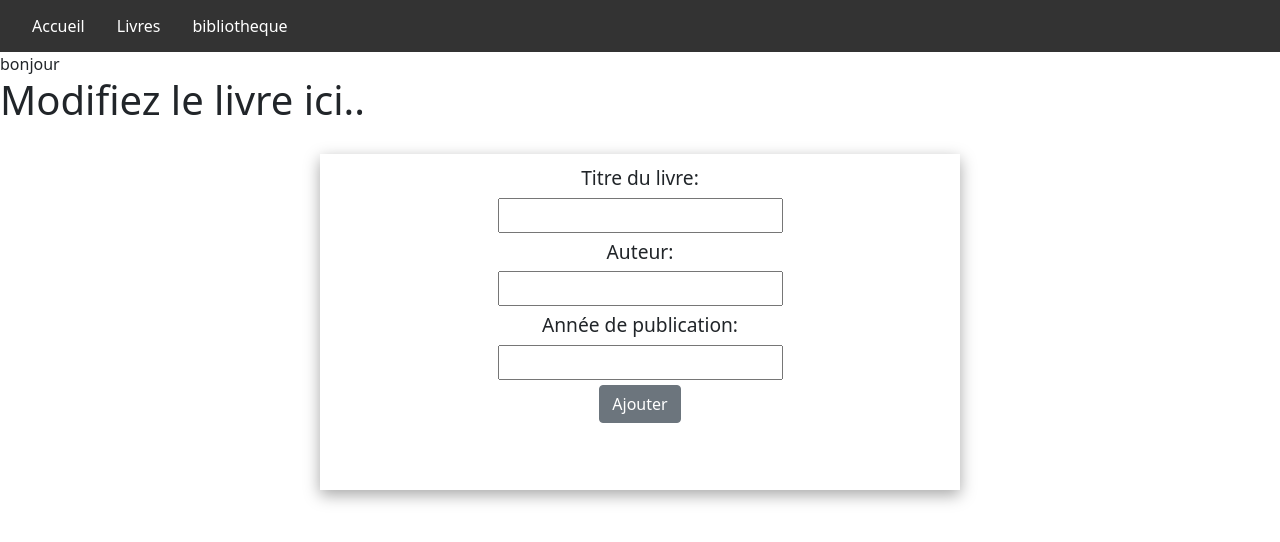
After one commit to Elynadev/creation-de-biblioth-que, a PHP site: page /modification.php in a window 1280 px wide. The commit adds this page. Shown: the top 542 px of the page. Run offline with PHP 8.4, Linux system fonts and the light colour scheme.

```diff
--- a/gestion.php
+++ b/gestion.php
@@ -22,9 +22,9 @@ public function afficherLivre() {
     return $this->getAllData($sql);
     }
 
- public function update($titre,$auteur,$annee, $id) {
+ public function update($titre,$auteur,$annee) {
     $sql = "UPDATE livres SET titre = ?, auteur = ?, anné = ? WHERE id = ?";
-    $data = [$titre,$auteur,$annee, $id];
+    $data = [$titre,$auteur,$annee];
     $this->sendData($sql,$data);
  }
 
--- /dev/null
+++ b/modification.php
@@ -0,0 +1,68 @@
+<!DOCTYPE html>
+<html lang="en">
+<head>
+    <meta charset="UTF-8">
+    <meta name="viewport" content="width=device-width, initial-scale=1.0">
+    <title>Document</title>
+    <link href="https://cdn.jsdelivr.net/npm/bootstrap@5.0.2/dist/css/bootstrap.min.css" rel="stylesheet" integrity="sha384-EVSTQN3/azprG1Anm3QDgpJLIm9Nao0Yz1ztcQTwFspd3yD65VohhpuuCOmLASjC" crossorigin="anonymous">
+
+</head>
+<style>
+form{
+        display: flex;
+        flex-direction: column;
+        justify-content: space-around;
+        align-items: center;
+        margin: 30px auto;
+        width: 50%;
+        height: 100%;
+        background-color: white;
+        padding: 10px;
+        box-shadow: rgba(0, 0, 0, 0.35) 0px 5px 15px;
+        font-size: 1.2em;
+    }
+    input{
+      margin: 5px 0;
+    }
+    #submit{
+      margin: 10px 0;
+        width: 100px;
+        height: 50px;
+        background-color: #333;
+        color: white;
+        border: none;
+        border-radius: 5px;
+        font-size: 1.2em;
+    }
+<body>
+ </style>
+<?php
+require_once('gestion.php');
+ include ('header.php');
+
+
+ echo"bonjour";
+
+ echo '<h1> Modifiez le livre ici..</h1>
+  <section class="formulaire">
+    <form action="livre.php" method="post">
+        <label for="titre">Titre du livre:</label>
+        <input type="text" id="titre" name="titre" placehorder="" required>
+
+        <label for="auteur">Auteur:</label>
+        <input type="text" id="auteur" name="auteur" required>
+
+        <label for="annee">Année de publication:</label>
+        <input type="number" id="annee" name="annee" required>
+
+        <button type="submit" name="modifier" class="btn btn-secondary">Ajouter</button>
+
+        <br><br>
+    </form>
+      </section>
+    ';
+
+
+?>
+</body>
+</html>
```
Also changed, not shown: footer.php (+7 -0 lines), index.php (+21 -1 lines), livre.php (+47 -6 lines), livres.php (+3 -6 lines).
